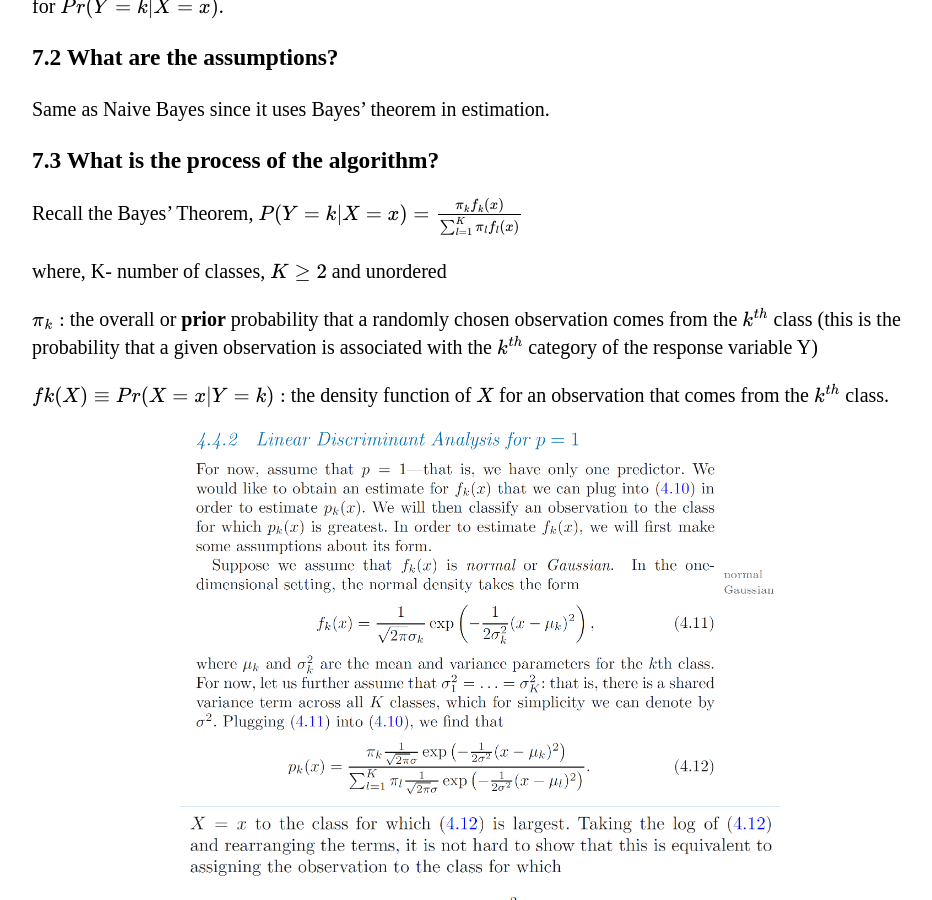
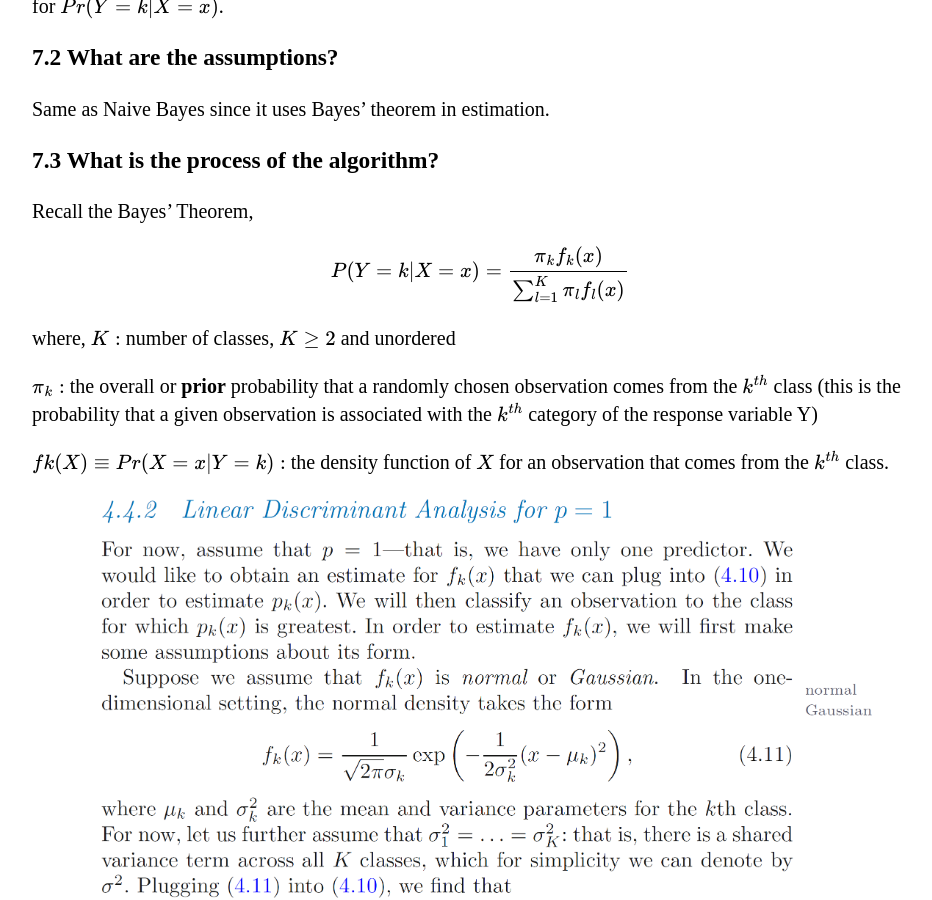
Before and after one commit to zf2169/zf2169.github.io, a Jekyll site: the page built from _posts/2019-01-30-Machine-Learning-Algorithms-Summary-I.md, in a window 1280 px wide and 900 px high, scrolled down 15294 px. Shown: the whole window, without its empty margins (160-1092 px from the left). Built offline with Jekyll 4.4.1, drawn with Linux system fonts in a browser that asks for light colours; formulas are drawn with MathJax 3.

Commit message:
Update 2019-01-30-Machine-Learning-Algorithms-Summary-I.md

```diff
--- a/_posts/2019-01-30-Machine-Learning-Algorithms-Summary-I.md
+++ b/_posts/2019-01-30-Machine-Learning-Algorithms-Summary-I.md
@@ -352,24 +352,26 @@ response classes (i.e. given $$Y$$ ), and then use **Bayes’ theorem** to flip
 Same as Naive Bayes since it uses Bayes’ theorem in estimation.
 
 ### 7.3 What is the process of the algorithm?
-Recall the Bayes' Theorem,
-$$P(Y=k \vert X=x)= \frac{\pi_k f_k(x)}{\sum_{l=1}^K \pi_l f_l(x)}$$
+Recall the Bayes' Theorem, \$$P(Y=k \vert X=x)= \frac{\pi_k f_k(x)}{\sum_{l=1}^K \pi_l f_l(x)}$$
 
-where, K- number of classes, $$K \ge 2$$ and unordered
+where, $$K: $$ number of classes, $$K \ge 2$$ and unordered
 
 $$\pi_k: $$ the overall or **prior** probability that a randomly chosen observation comes from the $$k^{th}$$ class (this is the probability that a given observation is associated with the $$k^{th}$$ category of the response variable Y)
 
 $$fk(X) \equiv Pr(X = x \vert Y = k): $$ the density function of $$X$$ for an observation that comes from the $$k^{th}$$ class.
 
 <p align="center">
-  <img width="600" src="https://zf2169.github.io/img/lda1.PNG">
+  <img width="800" src="https://zf2169.github.io/img/lda1.PNG">
   <br>
-  <img width="600" src="https://zf2169.github.io/img/lda2.PNG">
+  <img width="800" src="https://zf2169.github.io/img/lda2.PNG">
+  <br>
+  <img width="800" src="https://zf2169.github.io/img/lda3.PNG">
+  <br>
+  <img width="800" src="https://zf2169.github.io/img/lda4.PNG">
+  <br>
+  <img width="800" src="https://zf2169.github.io/img/lda5.PNG">
   <br>
 </p>
-
-
-
 
 ### 7.4 What is the cost function?
 
```
